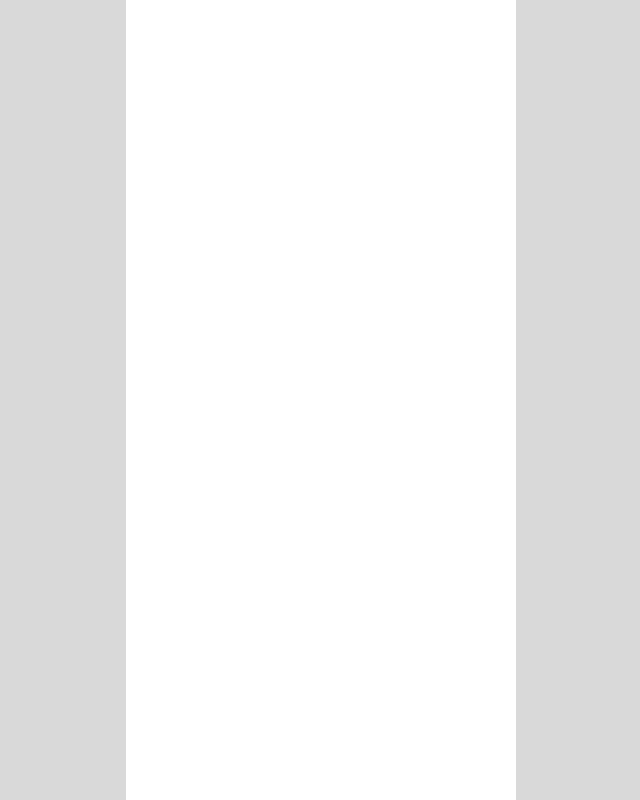
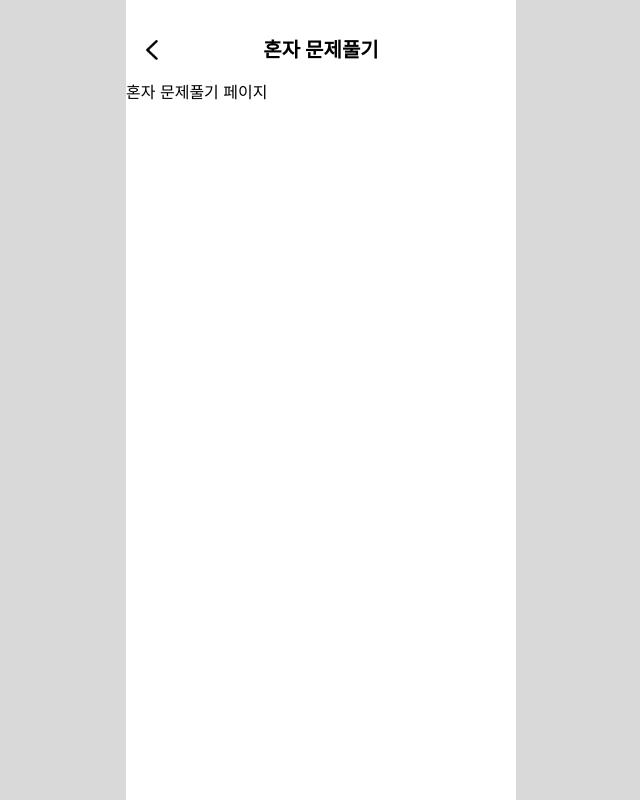
Before and after one commit to READLE-SKTHON/readle-fe, a React (Vite) app: page /game/solo in a window 1280 px wide. Before the commit this address had no page. Shown: the whole page, without its empty margins (319-959 px from the left). Built offline with nearby package versions, Linux system fonts and the light colour scheme.

Commit message:
✨ feat: 게임 모드 페이지 생성 및 라우팅 추가

```diff
--- a/src/App.tsx
+++ b/src/App.tsx
@@ -8,6 +8,9 @@ import HomePage from "@/pages/home/HomePage";
 import MyPage from "@/pages/my/MyPage";
 import RankingPage from "@/pages/ranking/RankingPage";
 import TrainingPage from "@/pages/training/TrainingPage";
+
+import SoloGamePage from "@/pages/game/SoloGame/SoloGamePage";
+import FriendGamePage from "@/pages/game/FriendGame/FriendGamePage";
 
 export default function App() {
   return (
@@ -23,6 +26,8 @@ export default function App() {
             <Route path="/my" element={<MyPage />} />
           </Route>
           {/* 푸터 필요 없는 페이지는 나중에 여기아래에 */}
+          <Route path="/game/solo" element={<SoloGamePage />} />
+          <Route path="/game/friend" element={<FriendGamePage />} />
         </Route>
       </Routes>
     </BrowserRouter>
--- /dev/null
+++ b/src/pages/game/FriendGame/FriendGamePage.tsx
@@ -0,0 +1,11 @@
+import Header from "@/components/common/header/Header";
+
+export default function FriendGamePage() {
+  return (
+    <main>
+      <Header title="친구와 함께" />
+
+      <div>친구와 함께 페이지</div>
+    </main>
+  );
+}
--- /dev/null
+++ b/src/pages/game/SoloGame/SoloGamePage.tsx
@@ -0,0 +1,11 @@
+import Header from "@/components/common/header/Header";
+
+export default function SoloGamePage() {
+  return (
+    <main>
+      <Header title="혼자 문제풀기" />
+
+      <div>혼자 문제풀기 페이지</div>
+    </main>
+  );
+}
```
Also changed, not shown: src/assets/icons/game/gameBeluga.png (added).
